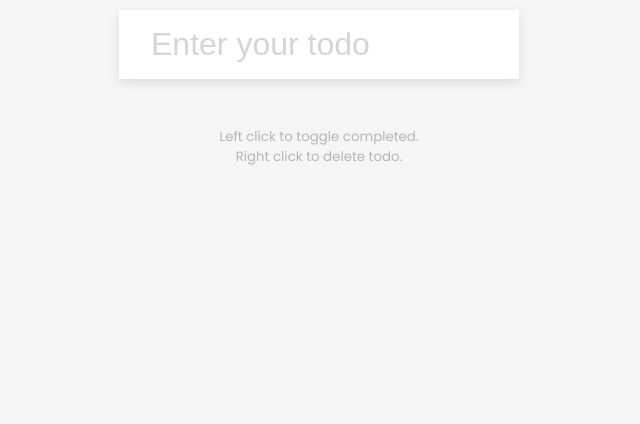
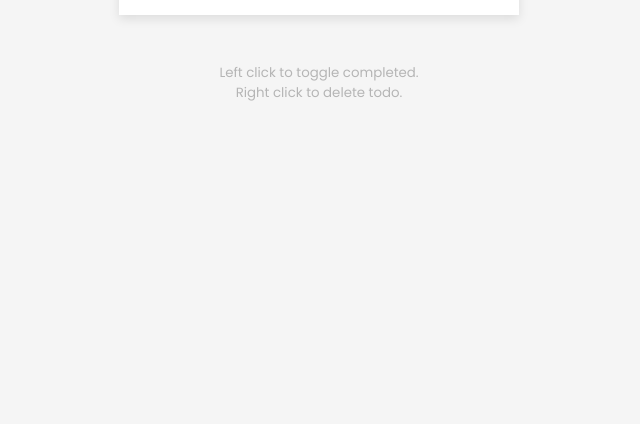
Before and after one commit to ArpadGBondor/50_Projects_In_50_Days-49_Todo_List, a plain HTML site: page index.html in a window 1280 px wide. Shown: the part 504-928 px from the top of the page, without its empty margins (321-961 px from the left). After the commit the page ends 800 px from the top, so only its background shows below. Drawn offline with Linux system fonts and the light colour scheme.

Commit message:
Add files via upload

```diff
--- a/style.css
+++ b/style.css
@@ -13,7 +13,8 @@ body {
   align-items: center;
   justify-content: center;
   min-height: 100vh;
-  margin: 5%;
+  padding: 5%;
+  margin: 0;
 }
 
 h1 {
```
